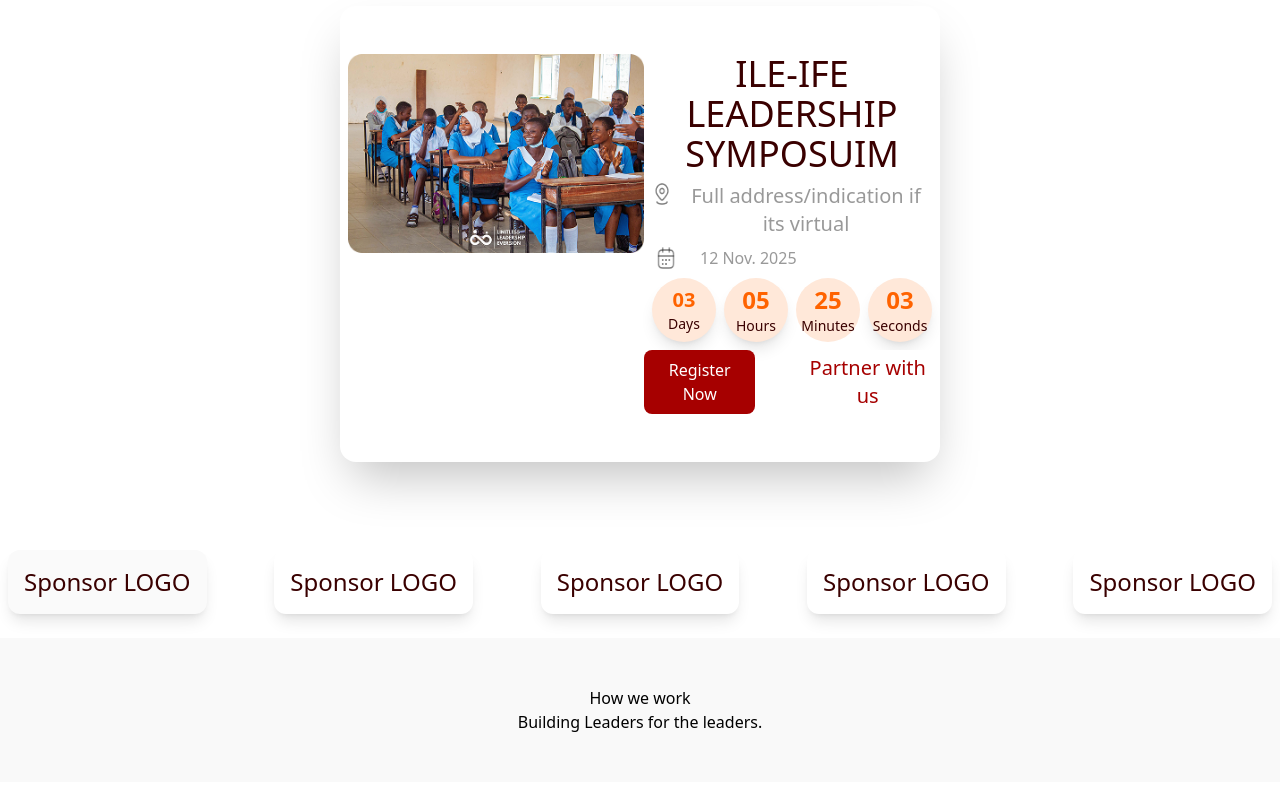
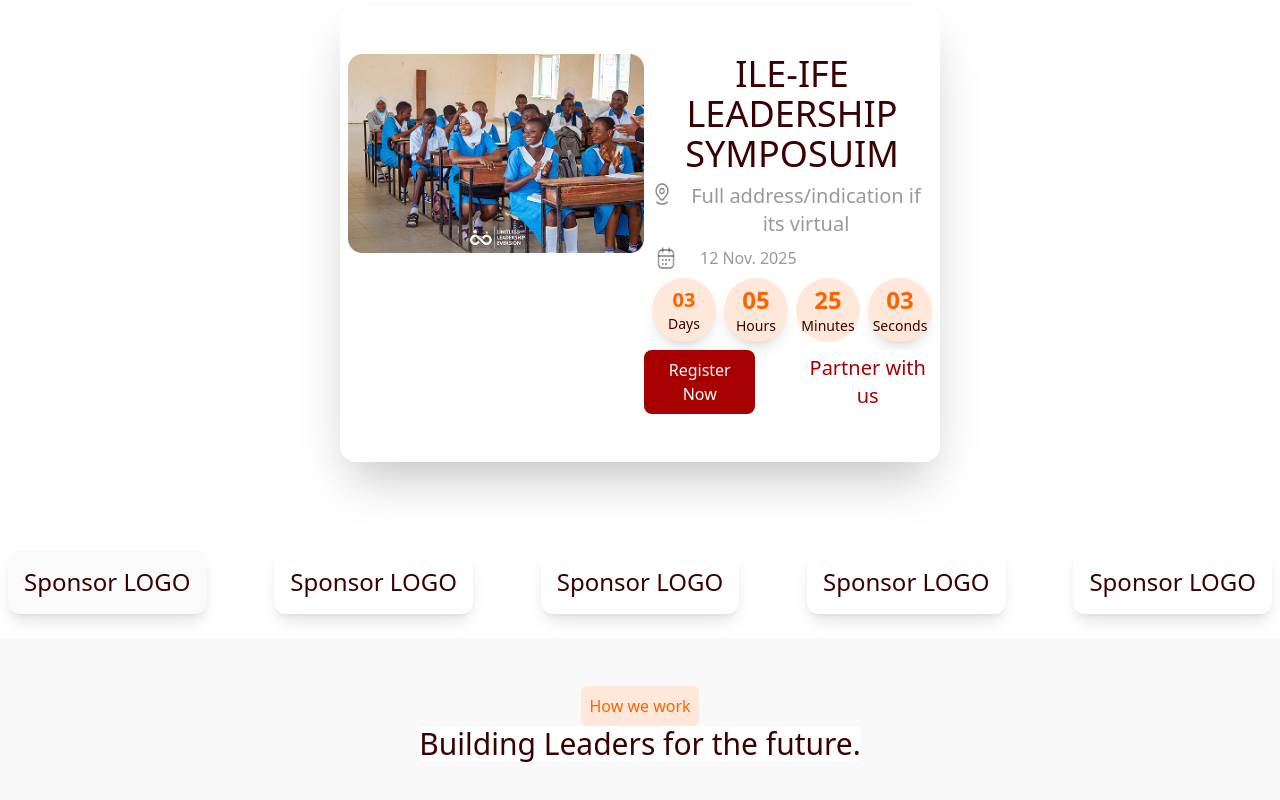
Before and after one commit to Developerfiyin/LLE-website, a React (Vite) app: page / in a window 1280 px wide. Shown: the part 1512-2312 px from the top of the page. Built offline with nearby package versions, Linux system fonts and the light colour scheme.

Commit message:
styled h2 and p tag

```diff
--- a/src/Components/vision.jsx
+++ b/src/Components/vision.jsx
@@ -5,8 +5,8 @@ const vision = () => {
     <div className='py-12 bg-[#f9f9f9] p-4 flex flex-col'>
 
           <div className='flex flex-col justify-center items-center'>
-              <p>How we work</p>
-              <h2>Building Leaders for the leaders.</h2>
+              <p className='bg-[#ffe8d9] text-[#ff6300] rounded-md p-2'>How we work</p>
+              <h2 className='bg-white text-3xl font-medium text-[#3a0000]'>Building Leaders for the future.</h2>
           </div>
 
         </div>
```
